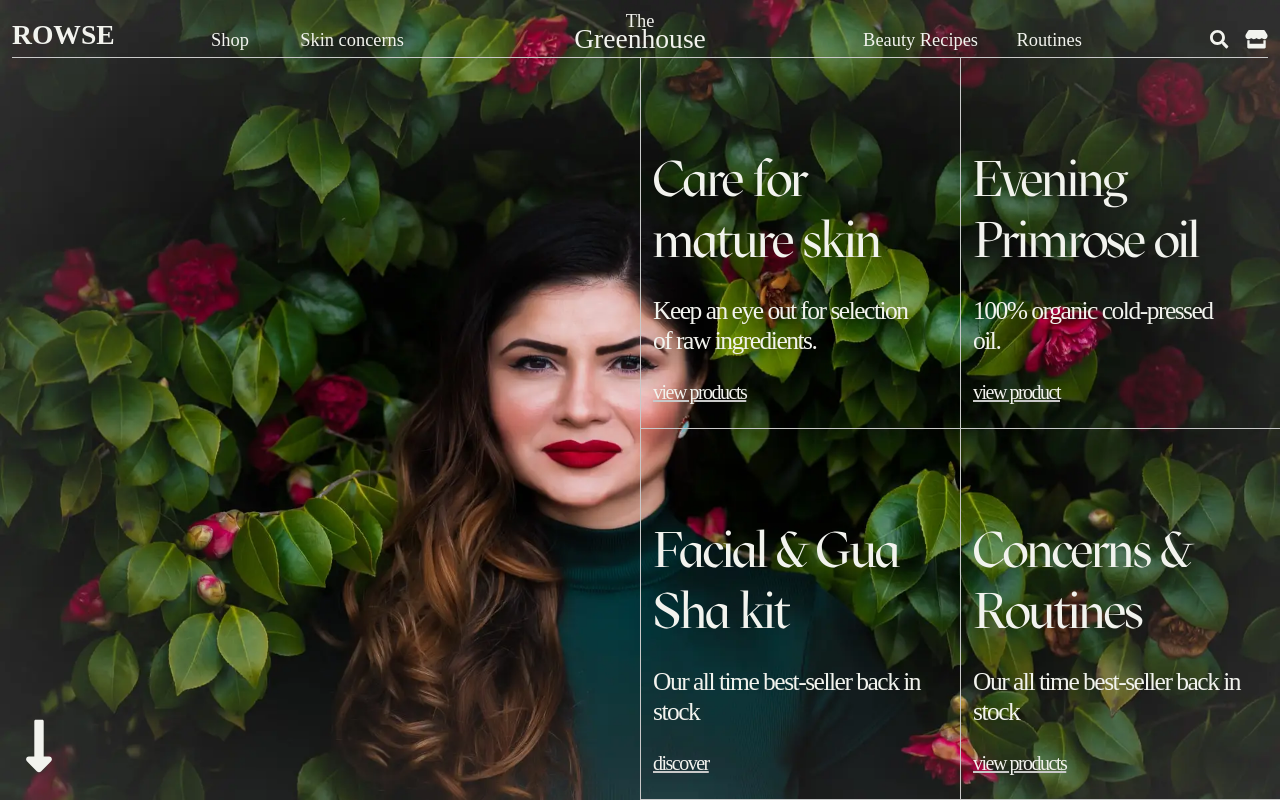
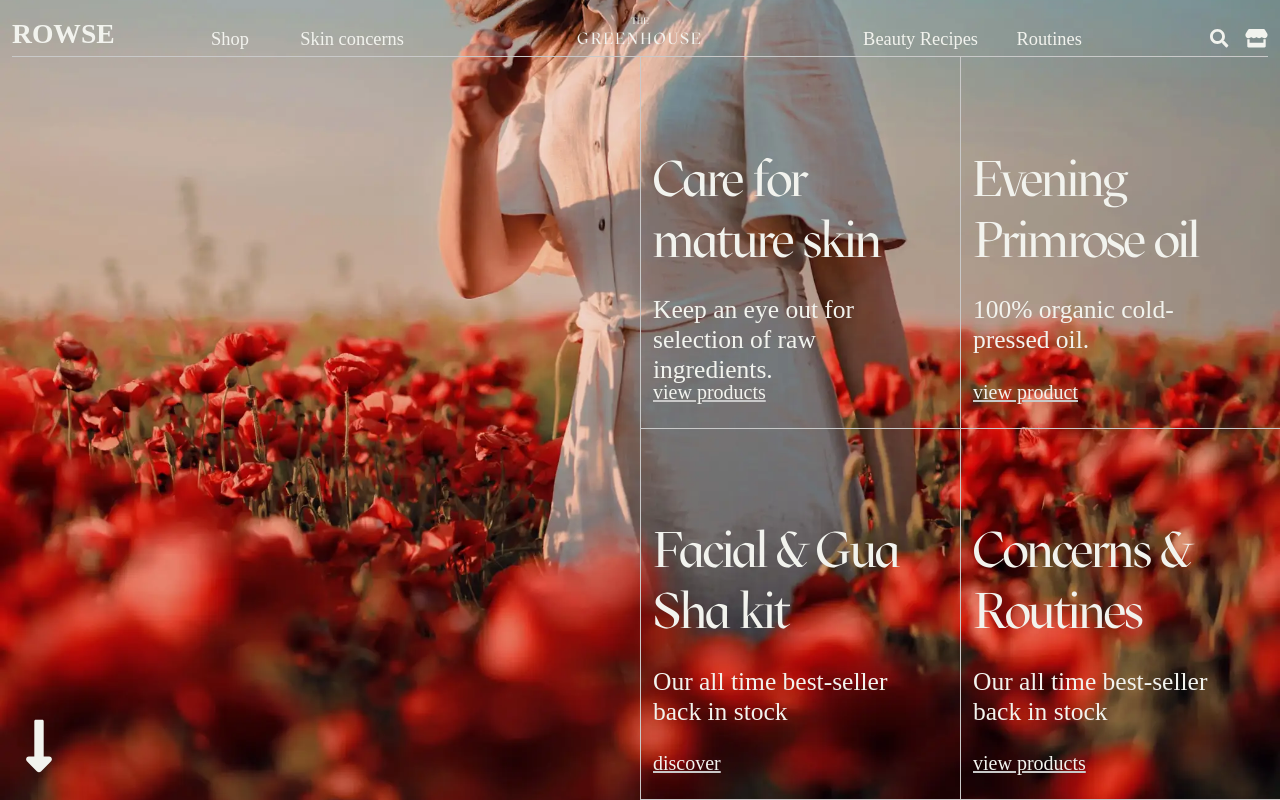
Before and after one commit to AlenDavid/rowse-redesign, a Next.js app: page / in a window 1280 px wide. Built offline with nearby package versions, Linux system fonts and the light colour scheme; a web font is replaced by a local one.

Commit message:
[add] stable

```diff
--- a/components/UI/Navbar.tsx
+++ b/components/UI/Navbar.tsx
@@ -17,7 +17,7 @@ const Navbar: React.FC = () => {
         <span
           className={`${styles.flex5} ${styles.center} ${styles.main_title}`}
         >
-          The <span>Greenhouse</span>
+          THE <span>GREENHOUSE</span>
         </span>
         <div
           className={`${styles.flex4} ${styles.center} ${styles.navbarcontent}`}
--- a/styles/components/Container.module.scss
+++ b/styles/components/Container.module.scss
@@ -1,4 +1,6 @@
 .container {
   min-height: 100vh;
   display: flex;
+  flex-direction: column;
+  overflow: hidden;
 }
--- a/styles/components/Hero.module.scss
+++ b/styles/components/Hero.module.scss
@@ -8,7 +8,7 @@
   width: 100vw;
 
   background-image: url("/images/hero-background-image.webp");
-  background-position: top; /* Center the image */
+  background-position: 0 -720px; /* Center the image */
   background-repeat: no-repeat; /* Do not repeat the image */
   background-size: cover; /* Resize the background image to cover the entire container */
 }
@@ -24,19 +24,20 @@
   display: flex;
   height: 100%;
   font-family: "Darker Grotesque";
-  letter-spacing: -1.5px;
   font-size: 125%;
 
   h2 {
     font-size: 250%;
     font-weight: 300;
     font-family: "Mazius Display";
+    letter-spacing: -1.5px;
     margin: 0;
   }
 
   p {
     font-size: 127.5%;
     font-weight: 100;
+    height: 60px;
   }
 
   a {
--- a/styles/components/Navbar.module.scss
+++ b/styles/components/Navbar.module.scss
@@ -34,9 +34,12 @@ h1 {
 .main_title {
   word-spacing: 9999rem;
   line-height: 18px;
+  font-size: 50%;
+  font-family: "Mazius Display";
 
   span {
-    font-size: 150%;
+    font-size: 175%;
+    letter-spacing: 2px;
   }
 }
 
```
Also changed, not shown: public/images/hero-background-image.webp.
